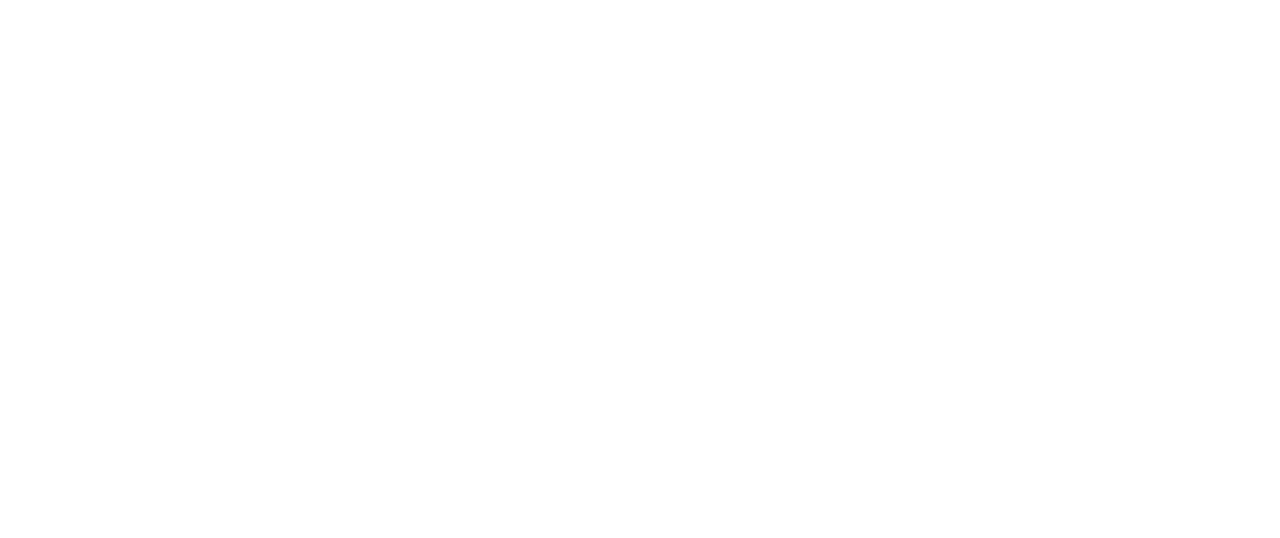
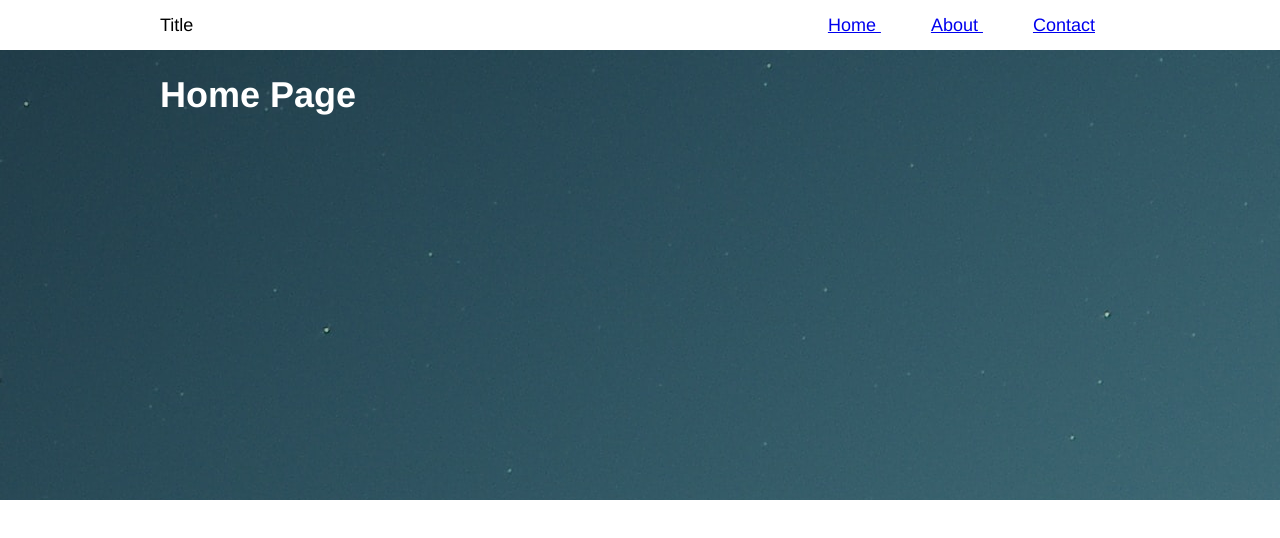
Before and after one commit to joebailey26/SolentWebsite, a plain HTML site: page index.html in a window 1280 px wide. Drawn offline with Linux system fonts and the light colour scheme.

Commit message:
added nav and header

```diff
--- a/assets/css/main.css
+++ b/assets/css/main.css
@@ -0,0 +1,33 @@
+/* resets */
+body {
+    margin: 0;
+    font-family: Helvetica Neue,Helvetica,Arial,sans-serif;
+    font-size: large;
+    min-height: 100vh;
+}
+nav {
+    width: 100vw;
+    height: 50px;
+    line-height: 50px;
+}
+.nav-inner {
+    padding: 0 12.5vw;
+}
+.title {
+    display: inline;
+}
+.nav-links {
+    float: right;
+}
+.nav-link {
+    padding: 0 25px;
+}
+header {
+    background: url(../img/header.jpg);
+    height: 450px;
+    color: white;
+    padding: 0 12.5vw;
+    display: flex;
+    align-content: center;
+    width: calc(100vw - 25vw);
+}
--- a/index.html
+++ b/index.html
@@ -3,10 +3,33 @@
 <head>
     <meta charset="UTF-8">
     <meta name="viewport" content="width=device-width, initial-scale=1.0">
-    <meta http-equiv="X-UA-Compatible" content="ie=edge">
+    <link rel="stylesheet" href="assets/css/main.css">
     <title>Document</title>
 </head>
 <body>
+<nav>
+    <div class="nav-inner">
+        <p class="title">
+            Title
+        </p>
+        <div class="nav-links">
+            <a class="nav-link" href="#">
+                Home
+            </a>
+            <a class="nav-link" href="#">
+                About
+            </a>
+            <a class="nav-link" href="#">
+                Contact
+            </a>
+        </div>
+    </div>
+</nav>
+<header>
+    <h1>
+        Home Page
+    </h1>
+</header>
 
 </body>
 </html>
```
Also changed, not shown: assets/img/header.jpg (added).
